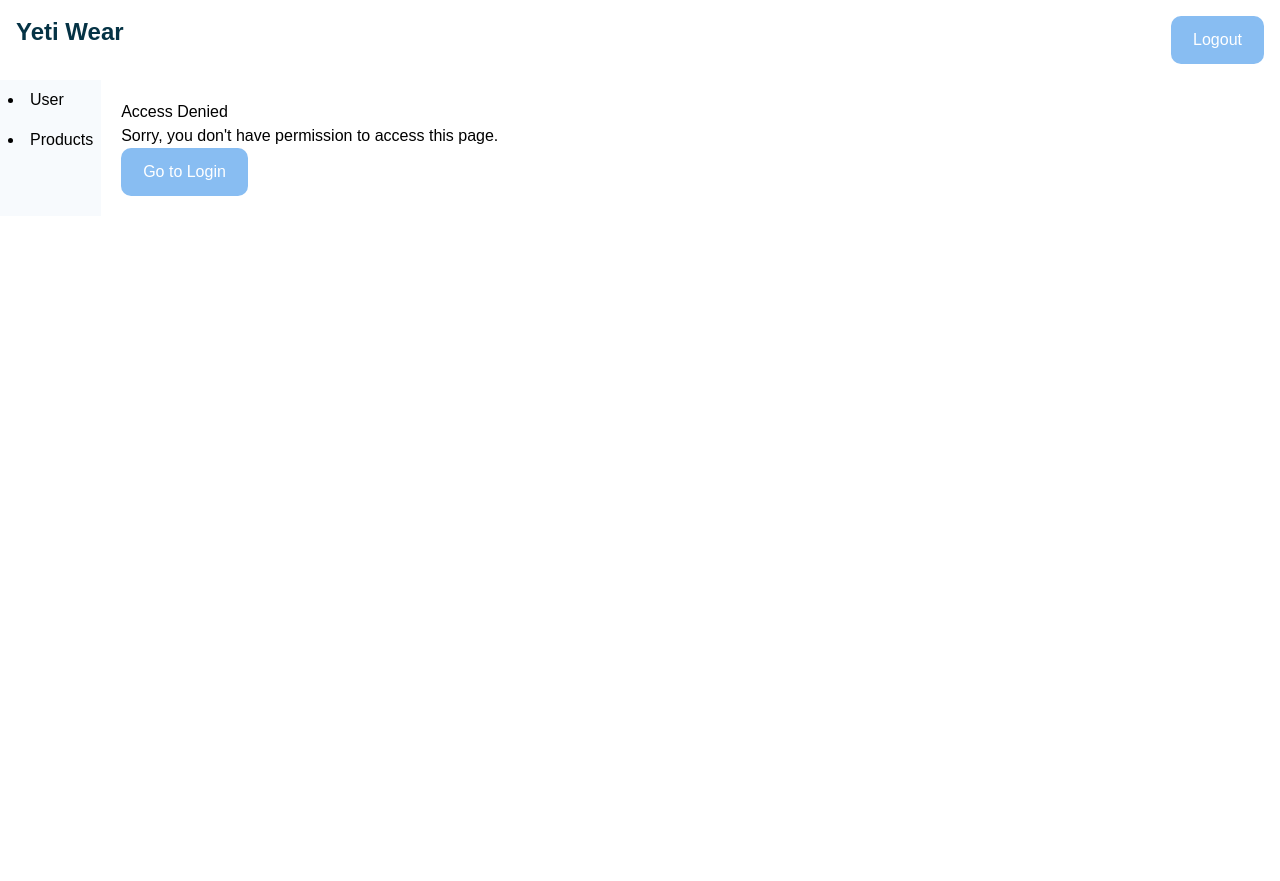
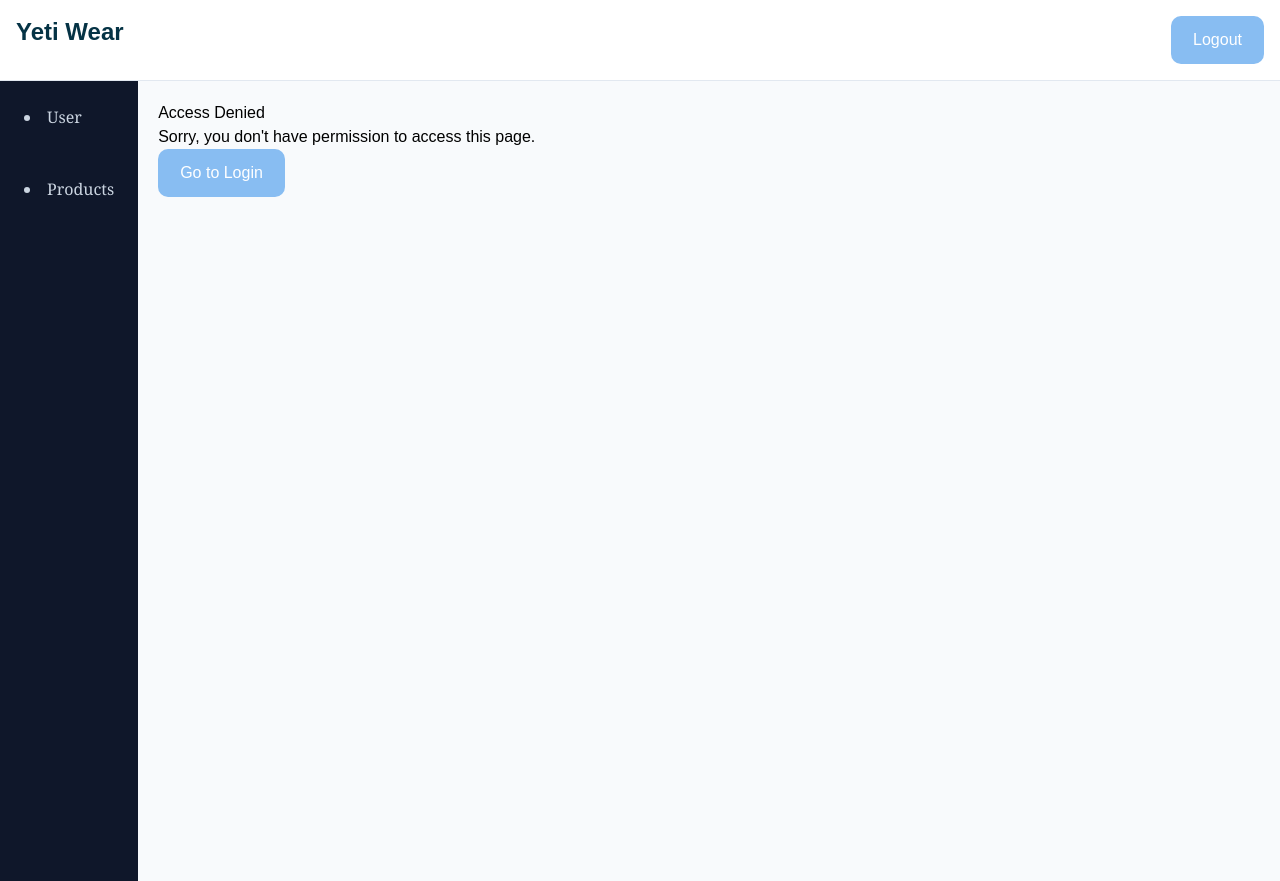
Before and after one commit to lemonhuhh/Learning-React, a React (Vite) app in the folder Frontend-kansa-clo/: page /admin in a window 1280 px wide. Before the commit the page ends 800 px from the top, so only its background shows below. Built offline with nearby package versions, Linux system fonts and the light colour scheme.

Commit message:
Learned Context api

```diff
--- a/Frontend-kansa-clo/src/components/AdminHeader.jsx
+++ b/Frontend-kansa-clo/src/components/AdminHeader.jsx
@@ -8,7 +8,7 @@ function AdminHeader() {
   };
   return (
     <>
-      <div className="flex justify-between p-4">
+      <div className="flex justify-between p-4 border-b border-slate-200 shadow-[0_2px_4px_-2px_rgba(0,0,0,0.15)] bg-white">
         <div className="text-2xl font-bold text-cyan-950">
           <Link to="/admin">Yeti Wear</Link>
         </div>
--- a/Frontend-kansa-clo/src/components/Sidebar.jsx
+++ b/Frontend-kansa-clo/src/components/Sidebar.jsx
@@ -12,20 +12,22 @@ function Sidebar() {
     {
         name:"Products",
         to: "/admin/products"
-    }
+    },
+
   ];
 
   return (
     <>
-      <div className="bg-(--bg)">
+      <div className="bg-[#0F172A]">
         <div>
           {sidebar.map((l) => (
             <li
               key={l.name}
               onClick={() => navigate(l.to)}
-              className="cursor-pointer p-2"
+              className="cursor-pointer p-6 text-[#CBD5E1] font-serif hover:bg-[#164E63] hover:text-[#67E8F9]"
             >
               {l.name}
+
             </li>
           ))}
         </div>
--- a/Frontend-kansa-clo/src/components/reusable/Productcard.jsx
+++ b/Frontend-kansa-clo/src/components/reusable/Productcard.jsx
@@ -1,13 +1,17 @@
 import React from "react";
 import product from "../../data/data";
+import { useContext } from "react";
+import { CartContext } from "../../context/CartContext";
 
 function Productcard() {
-  const handelAddtocart = () => {
+  const { addToCart } = useContext(CartContext);
+  const handelAddtocart = (products) => {
     console.log("Add to cart button is clicked");
+    addToCart(products);
   };
 
   return (
-    <div className="min-h-screen items-center justify-center gap-5 grid grid-cols-4" >
+    <div className="min-h-screen items-center justify-center gap-5 grid grid-cols-4">
       {product.map((products) => (
         <div
           key={products.id}
@@ -29,9 +33,7 @@ function Productcard() {
 
           {/* Product Details */}
           <div className="px-4 py-3">
-            <h2 className="text-xl font-bold text-gray-800">
-              {products.name}
-            </h2>
+            <h2 className="text-xl font-bold text-gray-800">{products.name}</h2>
 
             {/* Tags */}
             <div className="flex gap-2 mt-2">
--- /dev/null
+++ b/Frontend-kansa-clo/src/context/CartContext.jsx
@@ -0,0 +1,19 @@
+import { createContext, useState } from "react";
+export const CartContext = createContext();
+
+function CartProvider({ children }) {
+  const [cart, setCart] = useState([]);
+
+  const addToCart = (products) => {
+    setCart([...cart, products]);
+  };
+  return (
+    <>
+      <CartContext.Provider value={{ cart, setCart, addToCart }}>
+        {children}
+      </CartContext.Provider>
+    </>
+  );
+}
+
+export default CartProvider;
--- a/Frontend-kansa-clo/src/layout/AdminLayout.jsx
+++ b/Frontend-kansa-clo/src/layout/AdminLayout.jsx
@@ -7,7 +7,7 @@ function AdminLayout() {
   return (
     <>
     <AdminHeader/>
-      <div className="flex ">
+      <div className="flex min-h-screen bg-slate-50">
         <Sidebar />
         <main className="flex-1 p-5">
           <Outlet />
--- a/Frontend-kansa-clo/src/main.jsx
+++ b/Frontend-kansa-clo/src/main.jsx
@@ -6,9 +6,12 @@ import "./test.css";
 import "./css/Footer.css";
 import "./css/Header.css";
 import "../src/css/Hero.css";
+import CartProvider from "./context/CartContext.jsx";
 
 createRoot(document.getElementById("root")).render(
   <BrowserRouter>
-    <App />
+    <CartProvider>
+      <App />
+    </CartProvider>
   </BrowserRouter>,
 );
--- a/Frontend-kansa-clo/src/pages/Home.jsx
+++ b/Frontend-kansa-clo/src/pages/Home.jsx
@@ -6,6 +6,8 @@ import Herobanner from "../data/Heroslider";
 import { useState, useEffect } from "react";
 import hero from "../assets/hero.jpg";
 import Heroslider from "../data/Heroslider";
+import { CartContext } from "../context/CartContext";
+import { useContext } from "react";
 
 // function Home() {
 //   const clothes = [
@@ -67,7 +69,7 @@ function Home() {
   // const handlelike =() =>{
   //   setLiked ((!liked ? true : false))
   // }
-
+  const { cart } = useContext(CartContext);
   const name = [
     {
       name: "Surajan",
@@ -108,6 +110,9 @@ function Home() {
 
   return (
     <div className="home">
+      <div>
+        <p>Cart :{cart.length}</p>
+      </div>
       <section className="hero">
         <div className="hero-container">
           <div className="hero-content">
@@ -140,8 +145,12 @@ function Home() {
               </div>
             </div>
             <div className="hero-slider-controls">
-                <button className="primary-btn" onClick={previousSlide}>←</button>
-                <button className="primary-btn" onClick={nextSlide}>→</button>
+              <button className="primary-btn" onClick={previousSlide}>
+                ←
+              </button>
+              <button className="primary-btn" onClick={nextSlide}>
+                →
+              </button>
             </div>
           </div>
         </div>
--- a/Frontend-kansa-clo/src/pages/adminpages/Admindashboard.jsx
+++ b/Frontend-kansa-clo/src/pages/adminpages/Admindashboard.jsx
@@ -5,10 +5,14 @@ function Admindashboard() {
 
 
   return (
+    <>
+    <main className=" bg-[#0F172A] text-[#F8FAFC] ">
     <div>
       Welcome to dashboard
 
     </div>
+    </main>
+    </>
   );
 }
 
```
Lines whose indentation alone changed are shown as unchanged.
